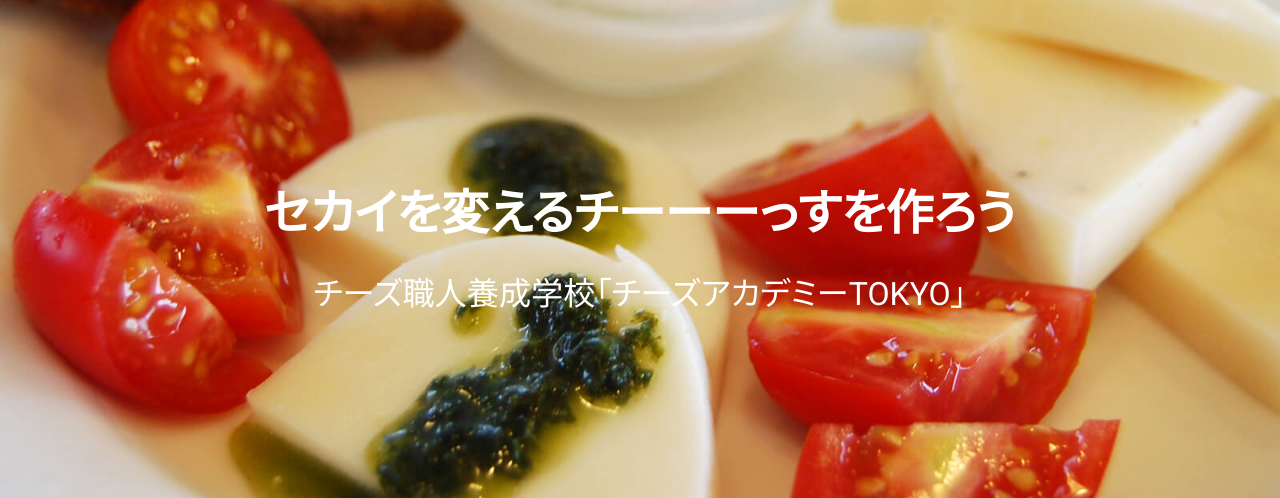
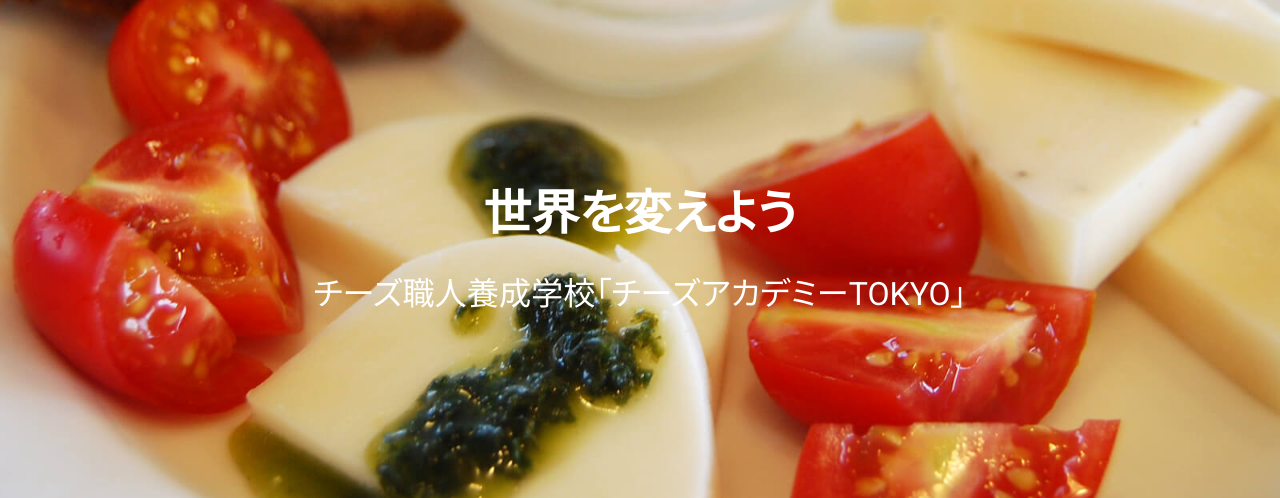
Before and after one commit to sekiguchikeita/lab9_cheese, a plain HTML site: page cheeseacademy/index.html in a window 1280 px wide. Shown: the top 498 px of the page. Drawn offline with nearby package versions, Linux system fonts and the light colour scheme.

Commit message:
first
first commit

```diff
--- a/cheeseacademy/index.html
+++ b/cheeseacademy/index.html
@@ -16,7 +16,7 @@
 
 	<!-- main visual -->
 	<div class="main-visual">
-		<h1 class="site-title">セカイを変えるチーーーっすを作ろう
+		<h1 class="site-title">世界を変えよう
 		<span class="site-title__mid">チーズ職人養成学校「チーズアカデミーTOKYO」</span></h1>
 	</div>
 
```
